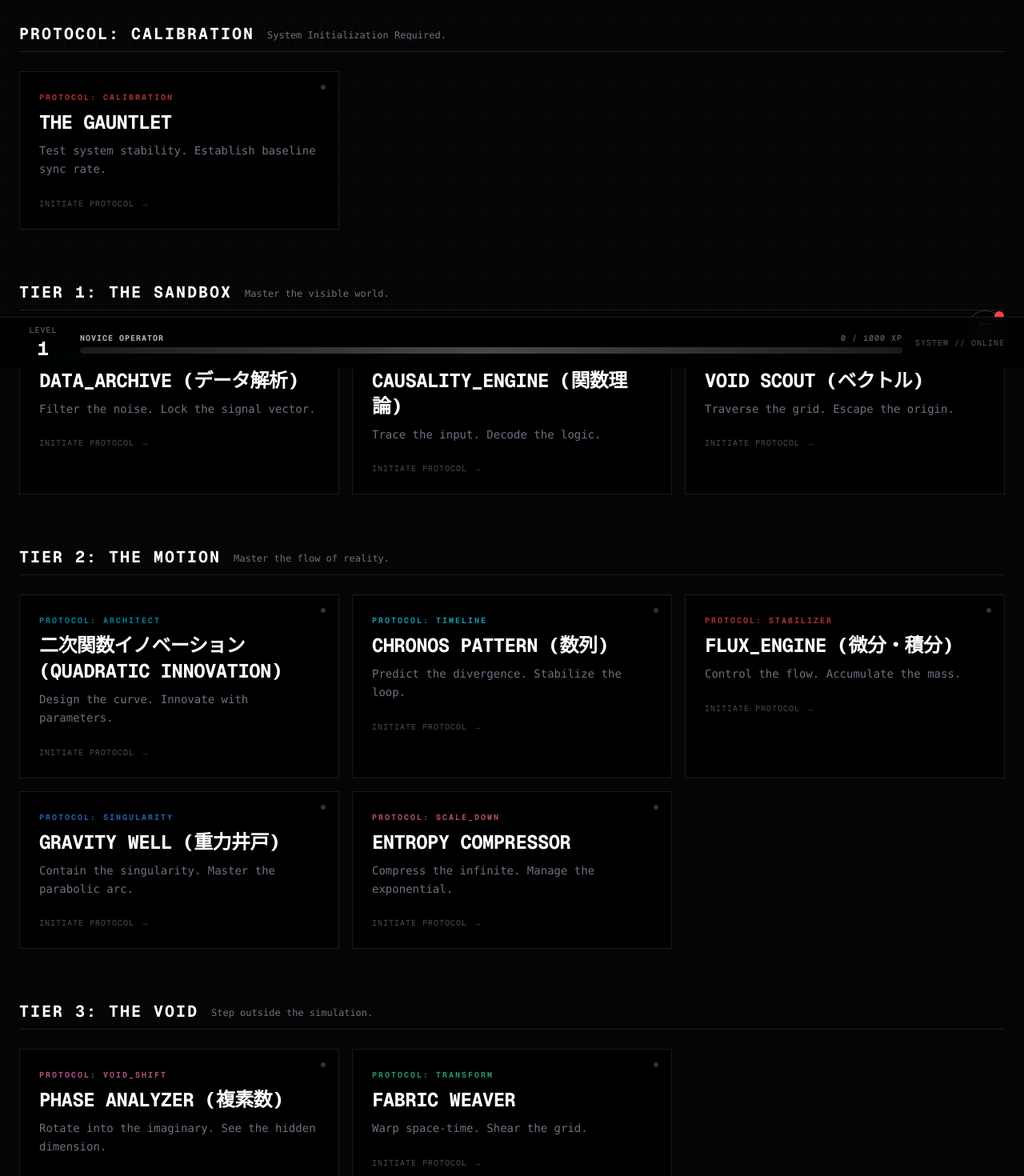
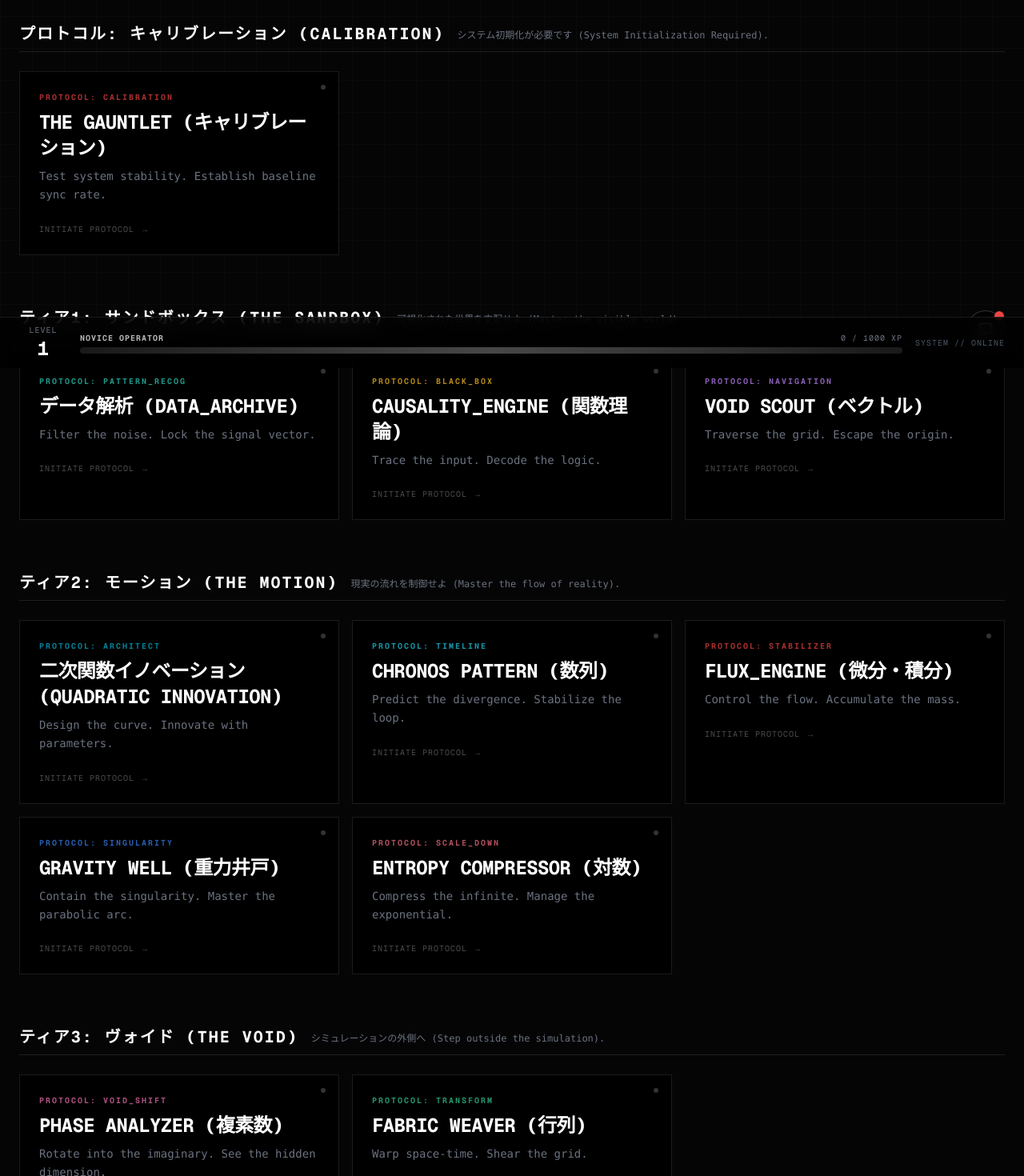
Before and after one commit to hiroshi-tsutsui/ghost-root-terminal, a Next.js app in the folder project_omega/: page / in a window 1280 px wide. Shown: the part 340-1810 px from the top of the page at 80% size. Built offline with nearby package versions, Linux system fonts and the light colour scheme.

Commit message:
feat(i18n): localize Calibration Protocol and Quiz to Japanese

```diff
--- a/project_omega/app/page.tsx
+++ b/project_omega/app/page.tsx
@@ -103,7 +103,7 @@ export default function Home() {
     },
     {
       id: 'logs',
-      title: 'ENTROPY COMPRESSOR',
+      title: t('modules.logs.title') || 'ENTROPY COMPRESSOR',
       subtitle: 'Protocol: Scale_Down',
       desc: 'Compress the infinite. Manage the exponential.',
       status: 'STANDBY',
@@ -113,7 +113,7 @@ export default function Home() {
     },
     {
       id: 'matrices',
-      title: 'FABRIC WEAVER',
+      title: t('modules.matrices.title') || 'FABRIC WEAVER',
       subtitle: 'Protocol: Transform',
       desc: 'Warp space-time. Shear the grid.',
       status: 'NEW',
@@ -133,7 +133,7 @@ export default function Home() {
     },
     {
       id: 'quiz',
-      title: 'THE GAUNTLET',
+      title: t('modules.quiz.title') || 'THE GAUNTLET',
       subtitle: 'Protocol: Calibration',
       desc: 'Test system stability. Establish baseline sync rate.',
       status: 'CRITICAL',
@@ -145,28 +145,28 @@ export default function Home() {
 
   const tiers = [
     {
-      name: "PROTOCOL: CALIBRATION",
-      desc: "System Initialization Required.",
+      name: "プロトコル: キャリブレーション (CALIBRATION)",
+      desc: "システム初期化が必要です (System Initialization Required).",
       ids: ['quiz']
     },
     {
-      name: "TIER 1: THE SANDBOX",
-      desc: "Master the visible world.",
+      name: "ティア1: サンドボックス (THE SANDBOX)",
+      desc: "可視化された世界を支配せよ (Master the visible world).",
       ids: ['data', 'functions', 'vectors']
     },
     {
-      name: "TIER 2: THE MOTION",
-      desc: "Master the flow of reality.",
+      name: "ティア2: モーション (THE MOTION)",
+      desc: "現実の流れを制御せよ (Master the flow of reality).",
       ids: ['math/quadratic', 'sequences', 'calculus', 'quadratics', 'logs']
     },
     {
-      name: "TIER 3: THE VOID",
-      desc: "Step outside the simulation.",
+      name: "ティア3: ヴォイド (THE VOID)",
+      desc: "シミュレーションの外側へ (Step outside the simulation).",
       ids: ['complex', 'matrices']
     },
     {
-      name: "TIER 4: THE SOURCE",
-      desc: "See the code.",
+      name: "ティア4: ソースコード (THE SOURCE)",
+      desc: "真理を見る (See the code).",
       ids: ['probability', 'trig']
     }
   ];
--- a/project_omega/app/quiz/page.tsx
+++ b/project_omega/app/quiz/page.tsx
@@ -10,42 +10,42 @@ const anomalies = [
   {
     id: "A-001",
     protocol: "FLUX_ENGINE (Calculus)",
-    query: "Identify the derivative of f(x) = x². Stability depends on it.",
+    query: "f(x) = x² の導関数を特定せよ。安定性はこれに依存する。",
     options: ["x", "2x", "x²", "2"],
     answer: "2x",
-    explanation: "Power Rule confirmed: d/dx(x^n) = n*x^(n-1). Stability restored."
+    explanation: "べき乗則を確認: d/dx(x^n) = n*x^(n-1)。安定性が回復しました。"
   },
   {
     id: "A-002",
     protocol: "ENTROPY_WEAVER (Probability)",
-    query: "Define the semantic meaning of Standard Deviation (σ).",
-    options: ["Central Tendency", "Dataset Size", "Dispersion Magnitude", "Maximum Amplitude"],
-    answer: "Dispersion Magnitude",
-    explanation: "σ quantifies the dispersion from the mean. Entropy managed."
+    query: "標準偏差 (σ) の意味論的定義を答えよ。",
+    options: ["中心傾向", "データセットのサイズ", "分散の大きさ", "最大振幅"],
+    answer: "分散の大きさ",
+    explanation: "σ は平均からのばらつきを定量化します。エントロピーが管理されました。"
   },
   {
     id: "A-003",
     protocol: "GRAVITY_WELL (Quadratics)",
-    query: "Locate the vertex singularity of y = (x - 2)² + 1.",
+    query: "y = (x - 2)² + 1 の頂点特異点を特定せよ。",
     options: ["(2, 1)", "(-2, 1)", "(2, -1)", "(-2, -1)"],
     answer: "(2, 1)",
-    explanation: "Vertex form y = a(x - h)² + k identifies singularity at (h, k)."
+    explanation: "頂点形式 y = a(x - h)² + k により、特異点は (h, k) です。"
   },
   {
     id: "A-004",
     protocol: "VECTOR_NAV (Vectors)",
-    query: "Orthogonality check: Dot product of perpendicular vectors?",
-    options: ["1", "-1", "0", "Undefined"],
+    query: "直交性チェック: 垂直なベクトルの内積は？",
+    options: ["1", "-1", "0", "未定義"],
     answer: "0",
-    explanation: "Cos(90°) = 0. Orthogonality confirmed. Trajectory clear."
+    explanation: "Cos(90°) = 0。直交性が確認されました。軌道クリア。"
   },
   {
     id: "A-005",
     protocol: "VOID_PHASE (Complex)",
-    query: "Resolve the value of i² within the Void Plane.",
+    query: "ヴォイド平面における i² の値を解決せよ。",
     options: ["1", "-1", "i", "-i"],
     answer: "-1",
-    explanation: "i² represents a 180° rotation into the real axis (negative)."
+    explanation: "i² は実軸への180°回転（負）を表します。"
   }
 ];
 
@@ -167,13 +167,13 @@ export default function CalibrationProtocol() {
       <header className="border-b border-white/10 h-16 flex items-center px-6 sticky top-0 z-50 bg-[#050505]/80 backdrop-blur-md">
          <div className="max-w-5xl mx-auto w-full flex items-center justify-between">
              <Link href="/" className="text-[10px] font-bold text-cyan-500 hover:text-cyan-400 transition-colors tracking-widest uppercase">
-               &lt; Abort Sequence
+               &lt; 中止 (ABORT)
              </Link>
-             <h1 className="font-bold tracking-[0.2em] text-white/90 text-sm hidden md:block">PROTOCOL: CALIBRATION</h1>
+             <h1 className="font-bold tracking-[0.2em] text-white/90 text-sm hidden md:block">プロトコル: キャリブレーション (PROTOCOL: CALIBRATION)</h1>
 
              <div className="flex gap-6 text-[10px] font-mono">
                  <div className={`flex items-center gap-2 ${stability < 30 ? 'text-red-500 animate-pulse' : 'text-cyan-500'}`}>
-                    <span>STABILITY:</span>
+                    <span>安定性 (STABILITY):</span>
                     <div className="w-24 h-2 bg-gray-800 rounded-full overflow-hidden">
                         <motion.div
                             className={`h-full ${stability < 30 ? 'bg-red-500' : 'bg-cyan-500'}`}
@@ -185,7 +185,7 @@ export default function CalibrationProtocol() {
                  </div>
 
                  <div className="text-gray-400">
-                    SYNC RATE: <span className="text-white">{syncRate}%</span>
+                    同期率 (SYNC RATE): <span className="text-white">{syncRate}%</span>
                  </div>
              </div>
          </div>
@@ -284,10 +284,10 @@ export default function CalibrationProtocol() {
                                 {syncRate}%
                             </div>
 
-                            <h2 className="text-xl font-bold mb-6 text-white tracking-[0.3em] uppercase">Calibration Complete</h2>
+                            <h2 className="text-xl font-bold mb-6 text-white tracking-[0.3em] uppercase">キャリブレーション完了 (CALIBRATION COMPLETE)</h2>
 
                             <div className="mb-10 space-y-2">
-                                <p className="text-gray-500 text-xs font-mono uppercase tracking-widest">Clearance Level Granted</p>
+                                <p className="text-gray-500 text-xs font-mono uppercase tracking-widest">クリアランスレベル承認 (CLEARANCE GRANTED)</p>
                                 <p className={`text-2xl font-bold ${getRank(syncRate) === 'OMEGA' ? 'text-cyan-400 drop-shadow-[0_0_10px_cyan]' : 'text-white'}`}>
                                     {getRank(syncRate)}
                                 </p>
@@ -295,11 +295,11 @@ export default function CalibrationProtocol() {
 
                             <div className="flex flex-col gap-3 max-w-xs mx-auto">
                                 <Link href="/" className="w-full py-3 bg-white text-black font-bold text-xs tracking-[0.2em] hover:bg-cyan-400 transition-all uppercase flex items-center justify-center gap-2">
-                                    <span>Enter Simulation</span>
+                                    <span>シミュレーション開始 (ENTER)</span>
                                     <span>→</span>
                                 </Link>
                                 <button onClick={resetProtocol} className="w-full py-3 border border-white/10 hover:bg-white/5 text-xs tracking-[0.2em] text-gray-400 transition-all uppercase">
-                                    Re-Calibrate
+                                    再キャリブレーション (RE-CALIBRATE)
                                 </button>
                             </div>
                         </motion.div>
@@ -310,14 +310,14 @@ export default function CalibrationProtocol() {
                             className="bg-[#0A0A0A] border border-red-500/30 p-12 text-center relative overflow-hidden shadow-[0_0_100px_rgba(255,0,0,0.1)]"
                         >
                             <div className="text-6xl mb-6 font-mono font-bold text-red-500 tracking-tighter">
-                                CRITICAL FAILURE
+                                致命的エラー (CRITICAL FAILURE)
                             </div>
                             <p className="text-gray-400 mb-8 font-mono text-sm">
-                                SYSTEM STABILITY COLLAPSED. <br/>
-                                OPERATOR NOT SYNCHRONIZED.
+                                システム安定性が崩壊しました。<br/>
+                                オペレーターは同期されていません。
                             </p>
                             <button onClick={resetProtocol} className="px-8 py-3 bg-red-900/20 border border-red-500/50 hover:bg-red-900/40 text-red-400 font-bold text-xs tracking-[0.2em] transition-all uppercase">
-                                REBOOT SYSTEM
+                                システム再起動 (REBOOT)
                             </button>
                         </motion.div>
                     )}
@@ -329,18 +329,18 @@ export default function CalibrationProtocol() {
 
                 {/* Status Card */}
                 <div className="bg-[#0A0A0A] border border-white/5 p-6 rounded-sm">
-                    <h3 className="text-[10px] font-bold uppercase tracking-widest text-gray-500 mb-4">Protocol Status</h3>
+                    <h3 className="text-[10px] font-bold uppercase tracking-widest text-gray-500 mb-4">プロトコル状態 (PROTOCOL STATUS)</h3>
                     <div className="space-y-4">
                         <div className="flex justify-between items-center text-xs font-mono">
-                            <span className="text-gray-400">ANOMALIES</span>
-                            <span className="text-white">{status === 'ACTIVE' ? `${currentIndex + 1}/${anomalies.length}` : status === 'COMPLETED' ? 'CLEARED' : 'FAILED'}</span>
+                            <span className="text-gray-400">異常検知 (ANOMALIES)</span>
+                            <span className="text-white">{status === 'ACTIVE' ? `${currentIndex + 1}/${anomalies.length}` : status === 'COMPLETED' ? 'クリア (CLEARED)' : '失敗 (FAILED)'}</span>
                         </div>
                         <div className="flex justify-between items-center text-xs font-mono">
-                            <span className="text-gray-400">STABILITY</span>
+                            <span className="text-gray-400">安定性 (STABILITY)</span>
                             <span className={`${stability < 30 ? 'text-red-500' : 'text-cyan-500'}`}>{Math.round(stability)}%</span>
                         </div>
                         <div className="flex justify-between items-center text-xs font-mono">
-                            <span className="text-gray-400">SYNC RATE</span>
+                            <span className="text-gray-400">同期率 (SYNC RATE)</span>
                             <span className="text-white">{syncRate}%</span>
                         </div>
                     </div>
@@ -350,7 +350,7 @@ export default function CalibrationProtocol() {
                 <div className="bg-[#0A0A0A] border border-white/5 p-4 flex-1 rounded-sm font-mono text-[10px] text-gray-500 overflow-hidden flex flex-col relative">
                     <div className="absolute top-0 left-0 w-full h-1 bg-gradient-to-r from-transparent via-cyan-900/20 to-transparent"></div>
                     <div className="mb-4 text-gray-400 font-bold tracking-widest border-b border-white/5 pb-2 flex justify-between">
-                        <span>SYSTEM LOG</span>
+                        <span>システムログ (SYSTEM LOG)</span>
                         <span className="animate-pulse text-cyan-500">● REC</span>
                     </div>
                     <div className="flex-1 overflow-hidden relative">
--- a/project_omega/locales/ja.json
+++ b/project_omega/locales/ja.json
@@ -30,13 +30,16 @@
       "title": "PHASE ANALYZER (複素数)"
     },
     "logs": {
-      "title": "LOG SCALE (対数)"
+      "title": "ENTROPY COMPRESSOR (対数)"
     },
     "matrices": {
-      "title": "MATRIX GRID (行列)"
+      "title": "FABRIC WEAVER (行列)"
+    },
+    "quiz": {
+      "title": "THE GAUNTLET (キャリブレーション)"
     },
     "data": {
-      "title": "DATA_ARCHIVE (データ解析)",
+      "title": "データ解析 (DATA_ARCHIVE)",
       "levels": {
         "1": {
           "name": "SIGNAL INJECTION (信号注入)",
```
